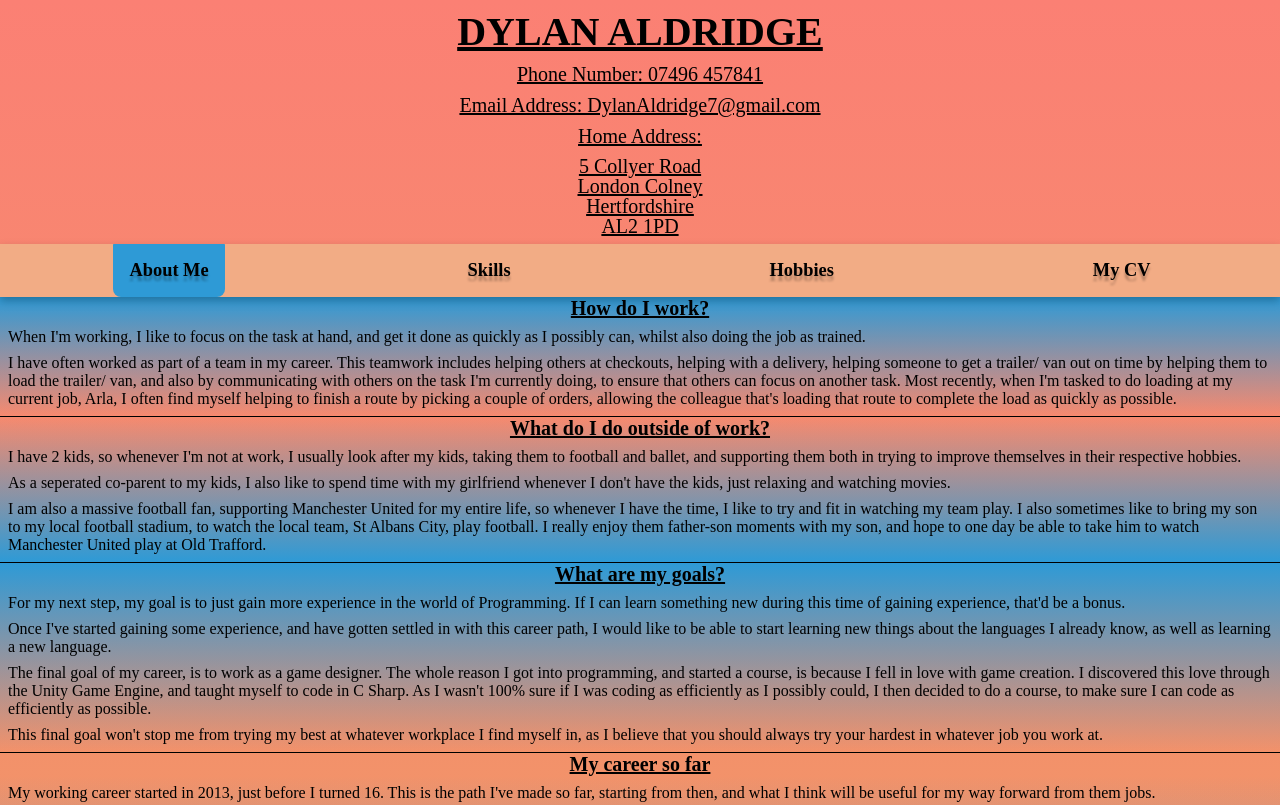
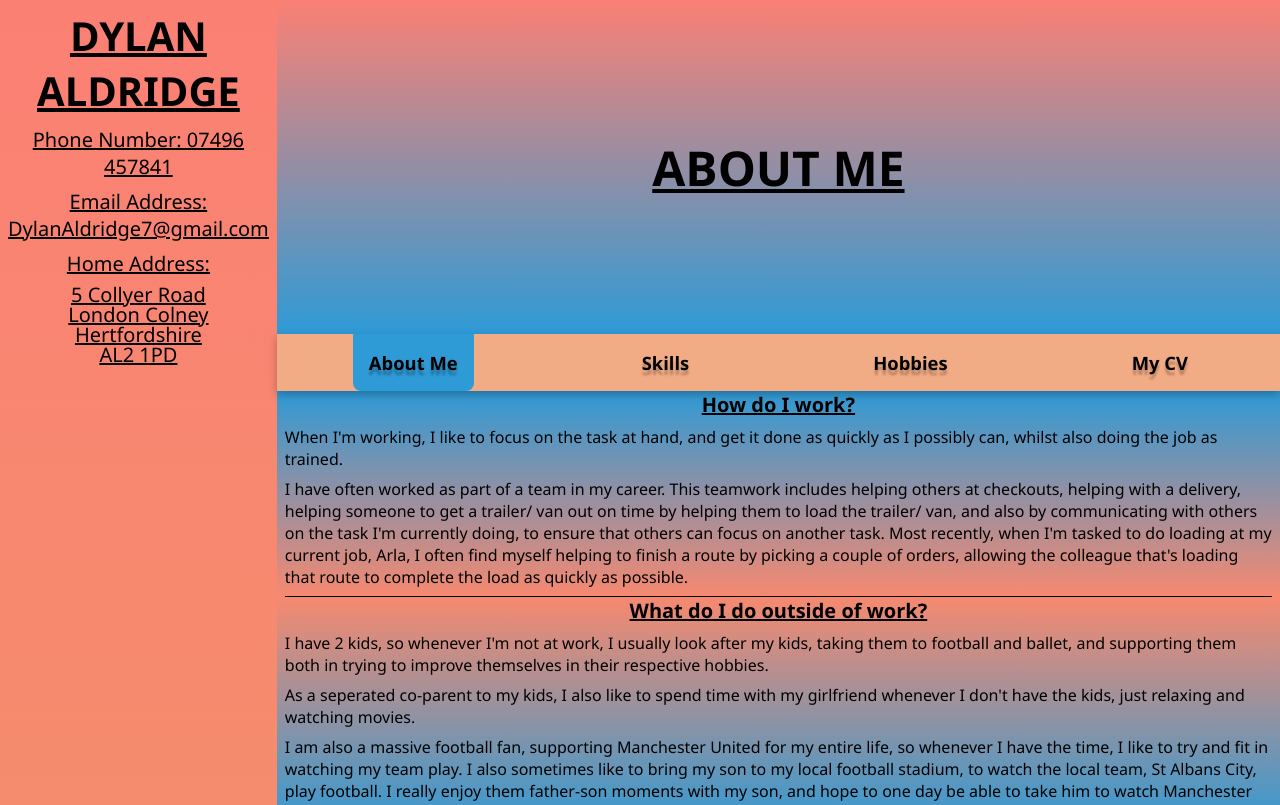
Before and after one commit to Dylan097/Dylan-Aldridge-Portfolio, a plain HTML site: page index.html in a window 1280 px wide. Shown: the top 805 px of the page. Drawn offline with Linux system fonts and the light colour scheme.

Commit message:
Complete the desktop view of the page and fix any issues that come along during this process

```diff
--- a/assets/css/about-me.css
+++ b/assets/css/about-me.css
@@ -14,13 +14,10 @@
 .page-info div p:last-child {
     margin-bottom: 0;
     padding-bottom: 0.5rem;
+    border-bottom: 1px solid black;
 }
 
 .page-info div p:first-child {
     margin-top: 0;
     padding-top: 0.5rem;
 }
-
-.page-info div {
-    border-bottom: 1px solid black;
-}
--- a/assets/css/hobbies.css
+++ b/assets/css/hobbies.css
@@ -19,4 +19,5 @@ h2 {
 .page-info p {
     margin: 0;
     padding-inline: 1.5rem;
+    border-bottom: 1px solid black;
 }
--- a/assets/css/style.css
+++ b/assets/css/style.css
@@ -7,6 +7,7 @@ body {
     box-sizing: border-box;
     background: linear-gradient(180deg, #FB8074 0%, #E0B954 100%);
     min-height: 100vh;
+    font-family: 'Segoe UI', Tahoma, Geneva, Verdana, sans-serif;
 }
 
 /* Page Heading */
@@ -35,9 +36,13 @@ p {
     margin: 0.5rem;
 }
 
+.page-name {
+    display: none;
+}
+
 /* Navigation */
 
-.navigation {
+.page-info .navigation {
     display: flex;
     justify-content: space-around;
     background: #F2AC85;
@@ -46,11 +51,12 @@ p {
     font-weight: 700;
     position: sticky;
     top: 0;
+    padding: 0;
 }
 
-.nav-link {
-    padding: 1rem;
+.page-info .nav-link {
     transition: 750ms ease-in-out;
+    padding-block: 1rem;
 }
 
 .nav-link a {
@@ -58,6 +64,7 @@ p {
     color: #000000;
     text-transform: capitalize;
     filter: drop-shadow(0px 5px 1px rgba(0, 0, 0, 0.25));
+    padding: 0.5rem;
 }
 
 .active,
@@ -65,3 +72,32 @@ p {
     border-radius: 0.05rem 0.05rem 0.5rem 0.5rem;
     background: #2E9AD6;
 }
+
+@media (min-width: 700px) {
+    body {
+        display: flex;
+    }
+
+    .page-name {
+        display: flex;
+        aspect-ratio: 3/1;
+        justify-content: center;
+        align-items: center;
+        background: linear-gradient(180deg, rgba(224, 185, 84, 0.00) 0%, #2E9AD6 100%);
+        font-size: 3rem;
+        font-weight: 700;
+        text-decoration: underline;
+        text-transform: uppercase;
+    }
+
+    .title {
+        position: sticky;
+        top: 0;
+        height: fit-content;
+
+    }
+
+    .nav-link a {
+        padding: 1rem;
+    }
+}
--- a/index.html
+++ b/index.html
@@ -23,13 +23,14 @@
             </p>
         </div>
     </div>
-    <div class="navigation"> <!-- Navigation -->
-        <div class="nav-link active"><a class="about-me" href="index.html">About Me</a></div>
-        <div class="nav-link"><a class="skills" href="skills.html">skills</a></div>
-        <div class="nav-link"><a class="hobbies" href="hobbies.html">Hobbies</a></div>
-        <div class="nav-link"><a class="cv" href="https://bold.pro/my/dylan-aldridge" target="_blank">My CV</a></div>
-    </div>
     <div class="page-info"> <!-- About Me Page -->
+        <div class="page-name">About Me</div>
+        <div class="navigation"> <!-- Navigation -->
+            <div class="nav-link active"><a class="about-me" href="index.html">About Me</a></div>
+            <div class="nav-link"><a class="skills" href="skills.html">skills</a></div>
+            <div class="nav-link"><a class="hobbies" href="hobbies.html">Hobbies</a></div>
+            <div class="nav-link"><a class="cv" href="https://bold.pro/my/dylan-aldridge" target="_blank">My CV</a></div>
+        </div>
         <div class="work-ethics"> <!-- How I Work -->
             <h2>How do I work?</h2>
             <p>When I'm working, I like to focus on the task at hand, and get it done as quickly as I possibly can,
```
Also changed, not shown: hobbies.html (+7 -6 lines), skills.html (+7 -6 lines), 1 other file.
